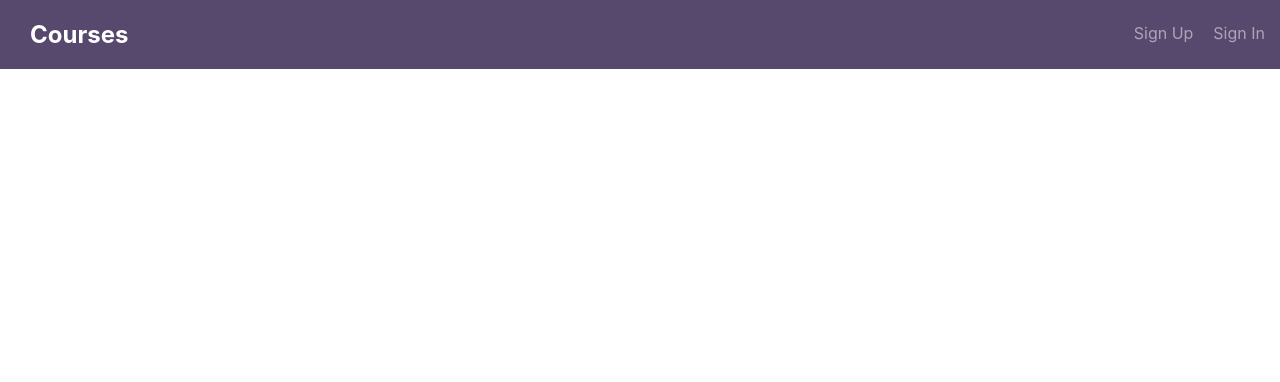
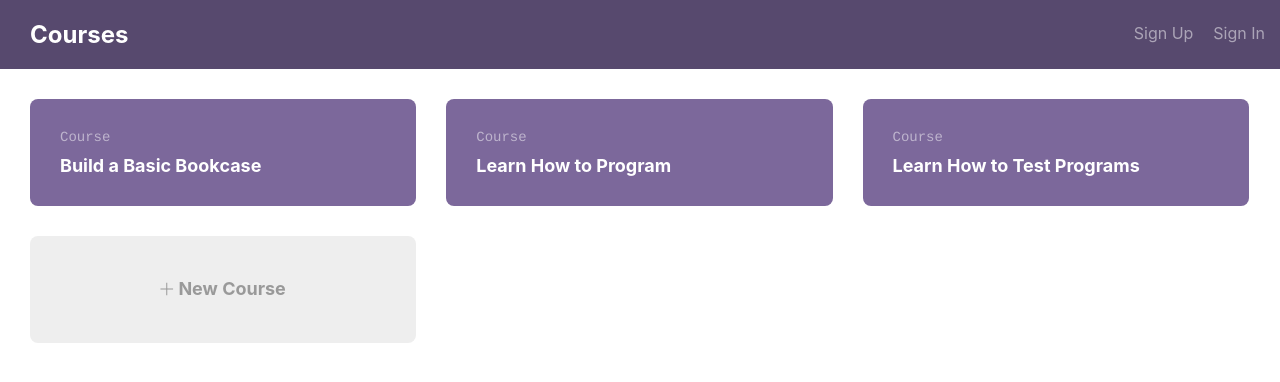
Before and after one commit to CarroForslund/fsjs-project12, a React (Create React App) app in the folder client/: page / in a window 1280 px wide. Shown: the top 382 px of the page. Built offline with nearby package versions, Linux system fonts and the light colour scheme.

Commit message:
error components added and courses component added to app

```diff
--- a/client/public/index.html
+++ b/client/public/index.html
@@ -27,7 +27,7 @@
       work correctly both with client-side routing and a non-root public URL.
       Learn how to configure a non-root public URL by running `npm run build`.
     -->
-    <title>React App</title>
+    <title>Courses</title>
   </head>
   <body>
     <noscript>You need to enable JavaScript to run this app.</noscript>
--- a/client/src/App.js
+++ b/client/src/App.js
@@ -1,7 +1,12 @@
 import React from 'react';
+import { BrowserRouter, Router, Route } from 'react-router-dom';
 import logo from './logo.svg';
 import './App.css';
-import Header from './components/Header'
+
+// App components
+import Header from './components/Header';
+import Courses from './components/Courses';
+
 import axios from 'axios';
 
 function App () {
@@ -19,7 +24,13 @@ function App () {
   // }
 
   return (
-   <Header />
+    <BrowserRouter>
+      <div>
+        <Header />
+        <Route exact path='/' component={ Courses } />
+      </div>
+    </BrowserRouter>
+
   );
 }
 
--- a/client/src/components/Courses.js
+++ b/client/src/components/Courses.js
@@ -1,3 +1,6 @@
+import React from 'react';
+import { Link } from 'react-router-dom';
+
 class Courses extends React.Component {
     state = {};
     // This component provides the "Courses" screen by
@@ -8,23 +11,23 @@ class Courses extends React.Component {
     render(){
         return(
             <div className="bounds">
-                <div className="grid-33"><a className="course--module course--link" href="course-detail.html">
+                <div className="grid-33"><Link className="course--module course--link" to="course-detail.html">
                     <h4 className="course--label">Course</h4>
                     <h3 className="course--title">Build a Basic Bookcase</h3>
-                    </a></div>
-                <div className="grid-33"><a className="course--module course--link" href="course-detail.html">
+                    </Link></div>
+                <div className="grid-33"><Link className="course--module course--link" to="course-detail.html">
                     <h4 className="course--label">Course</h4>
                     <h3 className="course--title">Learn How to Program</h3>
-                    </a></div>
-                <div className="grid-33"><a className="course--module course--link" href="course-detail.html">
+                    </Link></div>
+                <div className="grid-33"><Link className="course--module course--link" to="course-detail.html">
                     <h4 className="course--label">Course</h4>
                     <h3 className="course--title">Learn How to Test Programs</h3>
-                    </a></div>
-                <div className="grid-33"><a className="course--module course--add--module" href="create-course.html">
+                    </Link></div>
+                <div className="grid-33"><Link className="course--module course--add--module" to="create-course.html">
                     <h3 className="course--add--title"><svg version="1.1" xmlns="http://www.w3.org/2000/svg" x="0px" y="0px" viewBox="0 0 13 13" className="add">
                         <polygon points="7,6 7,0 6,0 6,6 0,6 0,7 6,7 6,13 7,13 7,7 13,7 13,6 " />
                         </svg>New Course</h3>
-                    </a></div>
+                    </Link></div>
             </div>
 
         );
--- a/client/src/components/Header.js
+++ b/client/src/components/Header.js
@@ -1,4 +1,5 @@
-import React from 'react'
+import React from 'react';
+import { Link } from 'react-router-dom';
 
 const Header = () => (
     // Displays the top menu bar for the application and includes
@@ -9,7 +10,7 @@ const Header = () => (
       <div className="bounds">
         <h1 className="header--logo">Courses</h1>
         <nav>
-          <a className="signup" href="sign-up.html">Sign Up</a><a className="signin" href="sign-in.html">Sign In</a>
+          <Link className="signup" to="sign-up.html">Sign Up</Link><Link className="signin" to="sign-in.html">Sign In</Link>
         </nav>
       </div>
     </div>
```
Also changed, not shown: client/src/components/Error.js (added, +10 -0 lines), client/src/components/Forbidden.js (added, +10 -0 lines), client/src/components/NotFound.js (added, +10 -0 lines).
